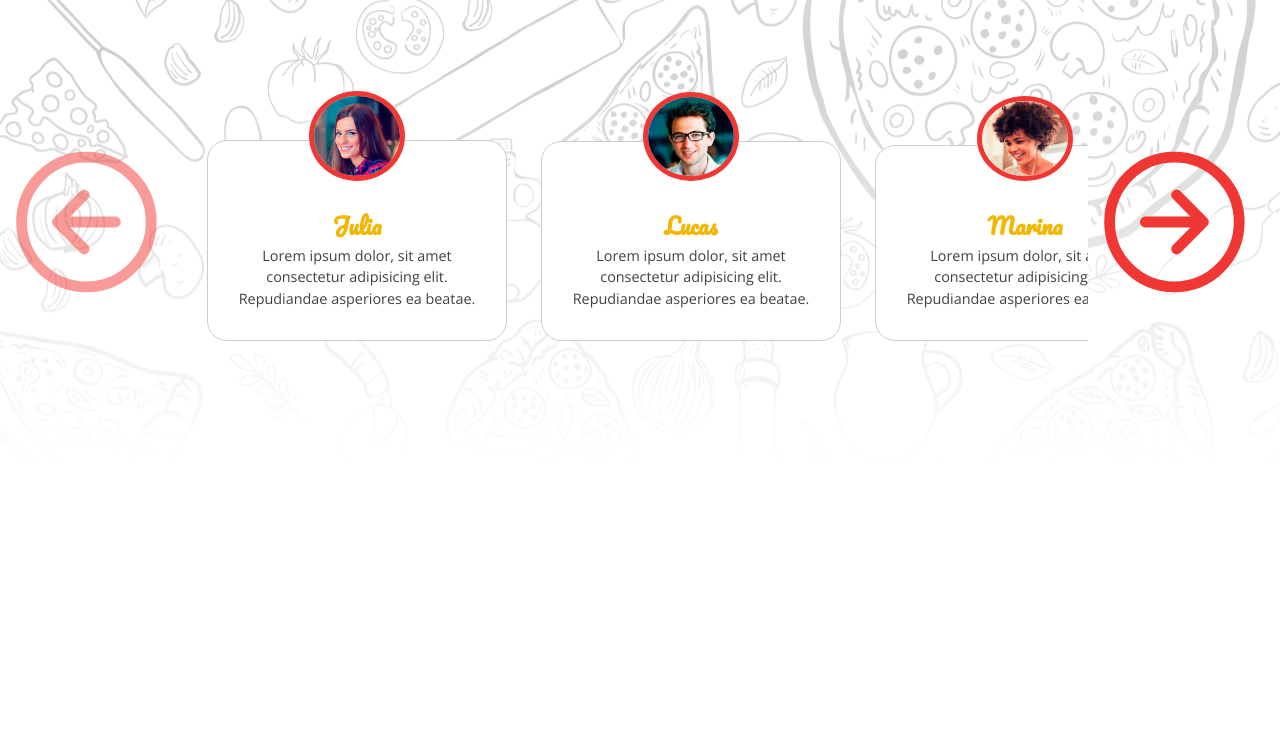
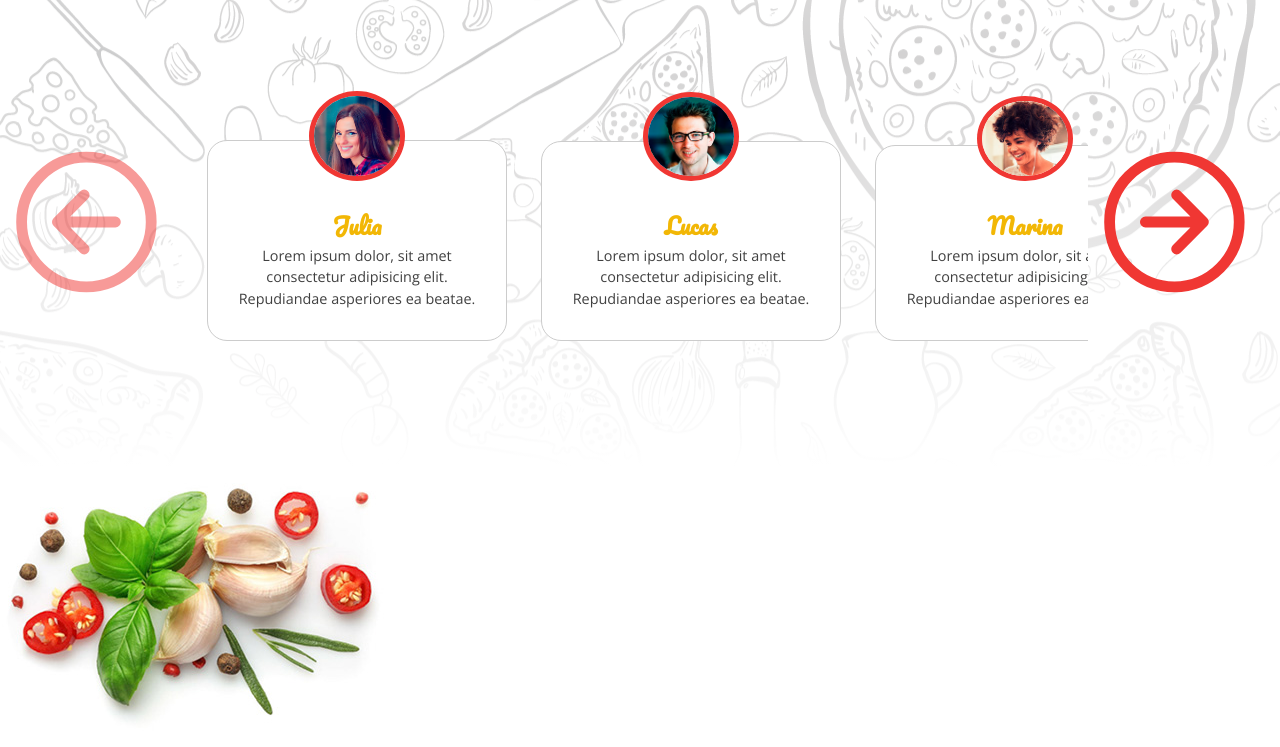
Before and after one commit to Renato-M99/pizzarianew, a plain HTML site: page index.html in a window 1280 px wide. Shown: the part 2999-3746 px from the top of the page. Drawn offline with nearby package versions, Linux system fonts and the light colour scheme; a web font is replaced by a local one.

Commit message:
Transicao de img

```diff
--- a/_estilos/layout.css
+++ b/_estilos/layout.css
@@ -304,3 +304,13 @@ div.transicao-testemunha-plano{
     flex-flow: row wrap;
     justify-content: space-between;
 }
+
+div.transicao-testemunha-plano div.decoracao1{
+    width: 30%;
+    height: 100%;
+    background-image: url(../_imagens/secao13-tomate-manjericao-alho.jpg);
+    background-repeat: no-repeat;
+}
+div.transicao-testemunha-plano div.decoracao2{
+    background-image: url();
+}
```
